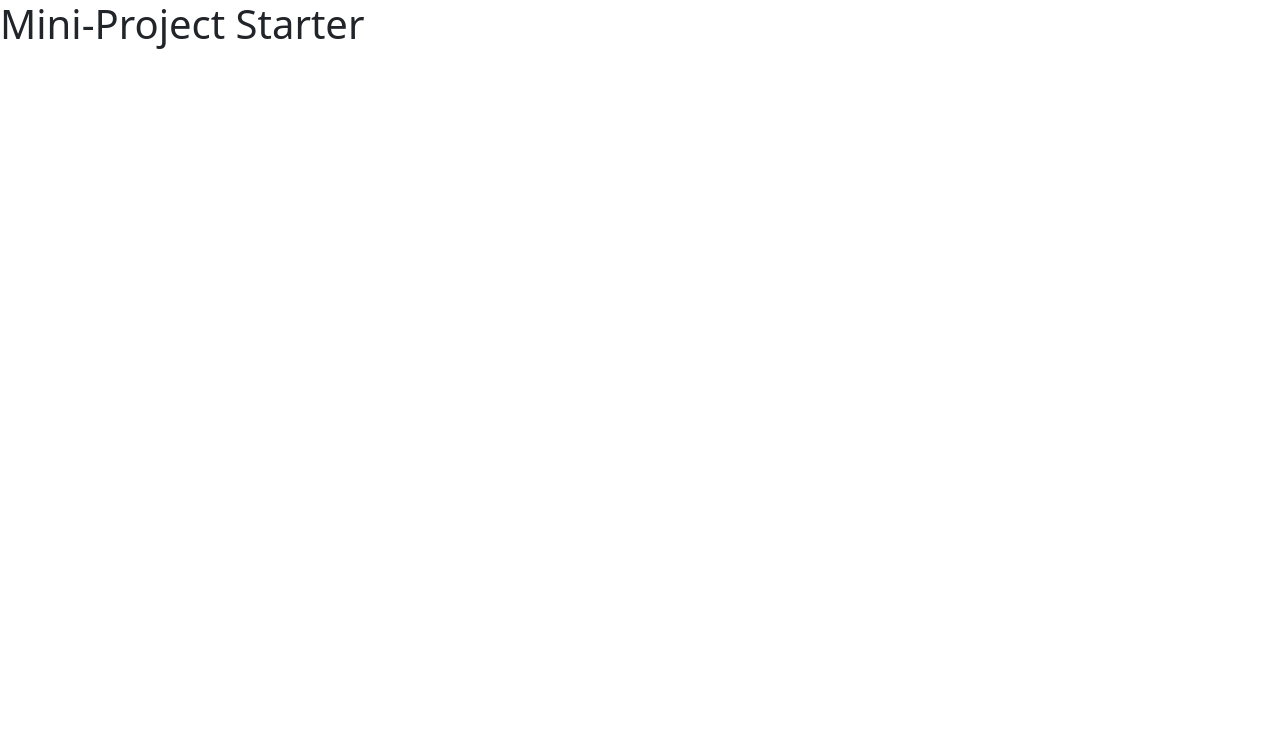
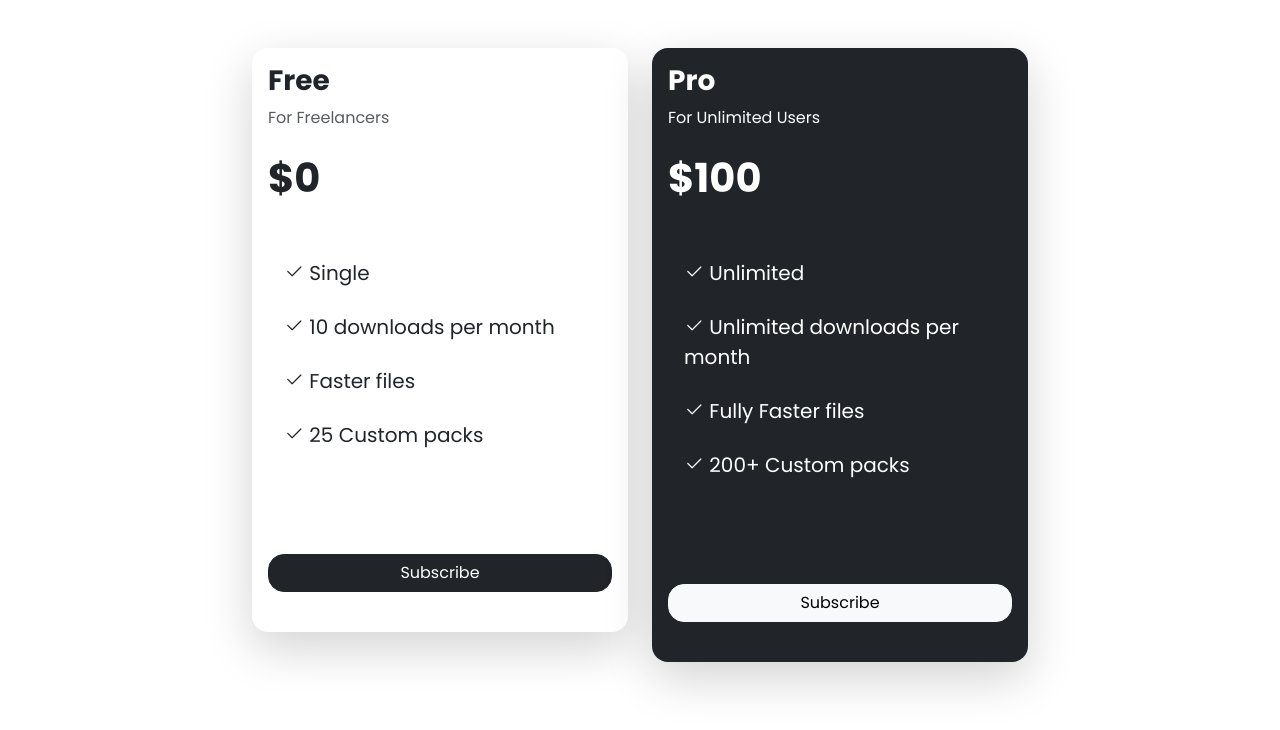
Before and after one commit to RukeshBabu20/Bootstrap_Project, a plain HTML site: page mini-projects-starter - 1/index.html in a window 1280 px wide. Drawn offline with nearby package versions, Linux system fonts and the light colour scheme.

Commit message:
subscribe

```diff
--- a/mini-projects-starter - 1/css/style.css
+++ b/mini-projects-starter - 1/css/style.css
@@ -0,0 +1,9 @@
+body{
+    font-family: 'Poppins', sans-serif;
+}
+
+@media(min-width: 800px){
+    .container {
+        width: 800px;
+    }
+}
--- a/mini-projects-starter - 1/index.html
+++ b/mini-projects-starter - 1/index.html
@@ -4,13 +4,84 @@
     <meta charset="UTF-8" />
     <meta http-equiv="X-UA-Compatible" content="IE=edge" />
     <meta name="viewport" content="width=device-width, initial-scale=1.0" />
+    <link rel="preconnect" href="https://fonts.googleapis.com" />
+    <link rel="preconnect" href="https://fonts.gstatic.com" crossorigin />
+    <link
+      href="https://fonts.googleapis.com/css2?family=Poppins:ital,wght@0,100;0,200;0,300;0,400;0,500;0,600;0,700;0,800;0,900;1,100;1,200;1,300;1,400;1,500;1,600;1,700;1,800;1,900&display=swap"
+      rel="stylesheet"
+    />
+    <link
+      rel="stylesheet"
+      href="https://cdn.jsdelivr.net/npm/bootstrap-icons@1.11.3/font/bootstrap-icons.min.css"
+    />
     <link rel="stylesheet" href="css/bootstrap.min.css" />
     <link rel="stylesheet" href="css/style.css" />
     <title>Mini-Project Starter</title>
   </head>
   <body>
-    <h1>Mini-Project Starter</h1>
-
+    <div class="container">
+      <div class="row mt-5">
+        <div class="col-md-6">
+          <div class="card rounded-4 shadow-lg border-0 mb-5">
+            <div class="card-body">
+              <div>
+                <h3 class="fw-bold">Free</h3>
+                <p class="text-muted">For Freelancers</p>
+                <h2 class="fs-1 fw-bold mt-4 mb-5">$0</h2>
+                <ul class="list-group list-group-flush fs-5 mb-5 gap-2">
+                  <li class="list-group-item border-0">
+                    <i class="bi bi-check2"></i> Single
+                  </li>
+                  <li class="list-group-item border-0">
+                    <i class="bi bi-check2"></i> 10 downloads per month
+                  </li>
+                  <li class="list-group-item border-0">
+                    <i class="bi bi-check2"></i> Faster files
+                  </li>
+                  <li class="list-group-item border-0">
+                    <i class="bi bi-check2"></i> 25 Custom packs
+                  </li>
+                </ul>
+                <div class="d-grid">
+                  <button class="btn btn-dark rounded-4 mt-5 mb-4">
+                    Subscribe
+                  </button>
+                </div>
+              </div>
+            </div>
+          </div>
+        </div>
+        <div class="col-md-6">
+        <div class="card text-bg-dark rounded-4 shadow-lg border-0 mb-5">
+          <div class="card-body">
+            <div>
+              <h3 class="fw-bold">Pro</h3>
+              <p class="text-white">For Unlimited Users</p>
+              <h2 class="fs-1 fw-bold mt-4 mb-5">$100</h2>
+              <ul class="list-group list-group-flush fs-5 mb-5 gap-2">
+                <li class="list-group-item border-0 text-bg-dark">
+                  <i class="bi bi-check2"></i> Unlimited
+                </li>
+                <li class="list-group-item border-0 text-bg-dark">
+                  <i class="bi bi-check2"></i> Unlimited downloads per month
+                </li>
+                <li class="list-group-item border-0 text-bg-dark">
+                  <i class="bi bi-check2"></i> Fully Faster files
+                </li>
+                <li class="list-group-item border-0 text-bg-dark">
+                  <i class="bi bi-check2"></i> 200+ Custom packs
+                </li>
+              </ul>
+              <div class="d-grid">
+                <button class="btn btn-light rounded-4 mt-5 mb-4">
+                  Subscribe
+                </button>
+              </div>
+            </div>
+          </div>
+        </div>
+      </div>
+    </div>
     <script src="js/bootstrap.bundle.min.js"></script>
   </body>
 </html>
```
